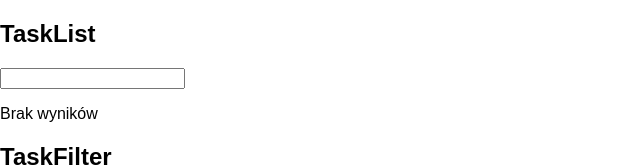
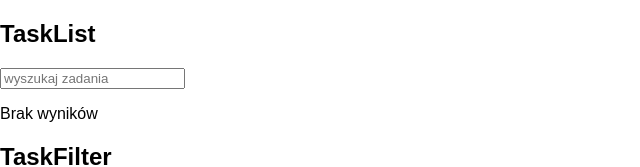
Before and after one commit to jarek-figura/gentlemen-app, a React (Create React App) app: page / in a window 1280 px wide. Shown: the top 167 px of the page, without its empty margins (0-640 px from the left). Built offline with nearby package versions, Linux system fonts and the light colour scheme.

Commit message:
TaskList.js => reformat TaskSearch.js => adding `placeholder` to input

```diff
--- a/src/components/TaskList/TaskList.js
+++ b/src/components/TaskList/TaskList.js
@@ -11,8 +11,8 @@ class TaskList extends Component {
   updateSearchPhrase = searchPhrase => this.setState({searchPhrase});
 
   render() {
-
-    const tasks = this.props.tasks.filter(
+    const tasksFromProps = this.props.tasks;
+    const tasks = tasksFromProps.filter(
       task => task.name.toLowerCase().includes(this.state.searchPhrase.toLowerCase())
     );
     return (
--- a/src/components/TaskSearch/TaskSearch.js
+++ b/src/components/TaskSearch/TaskSearch.js
@@ -2,18 +2,19 @@ import React, {Component} from 'react';
 
 class TaskSearch extends Component {
 
-  handleChange = event => this.props.updateSearchPhrase(event.target.value)
-
+  handleChange = event => this.props.updateSearchPhrase(event.target.value);
 
   render(){
     return(
       <div>
-        <input value={this.props.searchPhrase} onChange={this.handleChange}/>
+        <input
+          placeholder='wyszukaj zadania'
+          value={this.props.searchPhrase}
+          onChange={this.handleChange}
+        />
       </div>
     );
   }
 }
 
-
-
 export default TaskSearch
```
